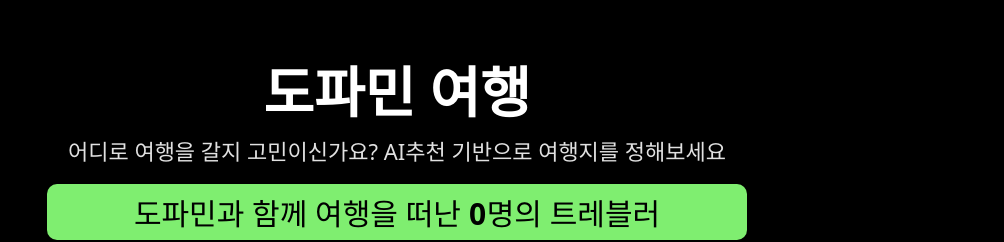
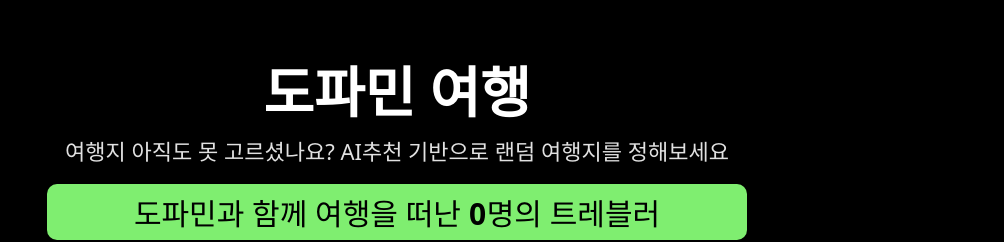
Before and after one commit to Passbob/dopamine-travel-front, a React (Create React App) app: page / in a window 1280 px wide. Shown: the top 242 px of the page, without its empty margins (243-1247 px from the left). Built offline with nearby package versions, Linux system fonts and the light colour scheme; no server answers.

Commit message:
메인 descreiption 변경

```diff
--- a/src/pages/Main/index.js
+++ b/src/pages/Main/index.js
@@ -81,7 +81,7 @@ const Main = () => {
           animate={{ opacity: 1 }}
           transition={{ duration: 0.5, delay: 0.2 }}
         >
-          어디로 여행을 갈지 고민이신가요? AI추천 기반으로 여행지를 정해보세요
+          여행지 아직도 못 고르셨나요? AI추천 기반으로 랜덤 여행지를 정해보세요
         </motion.p>
 
         <motion.div
```
